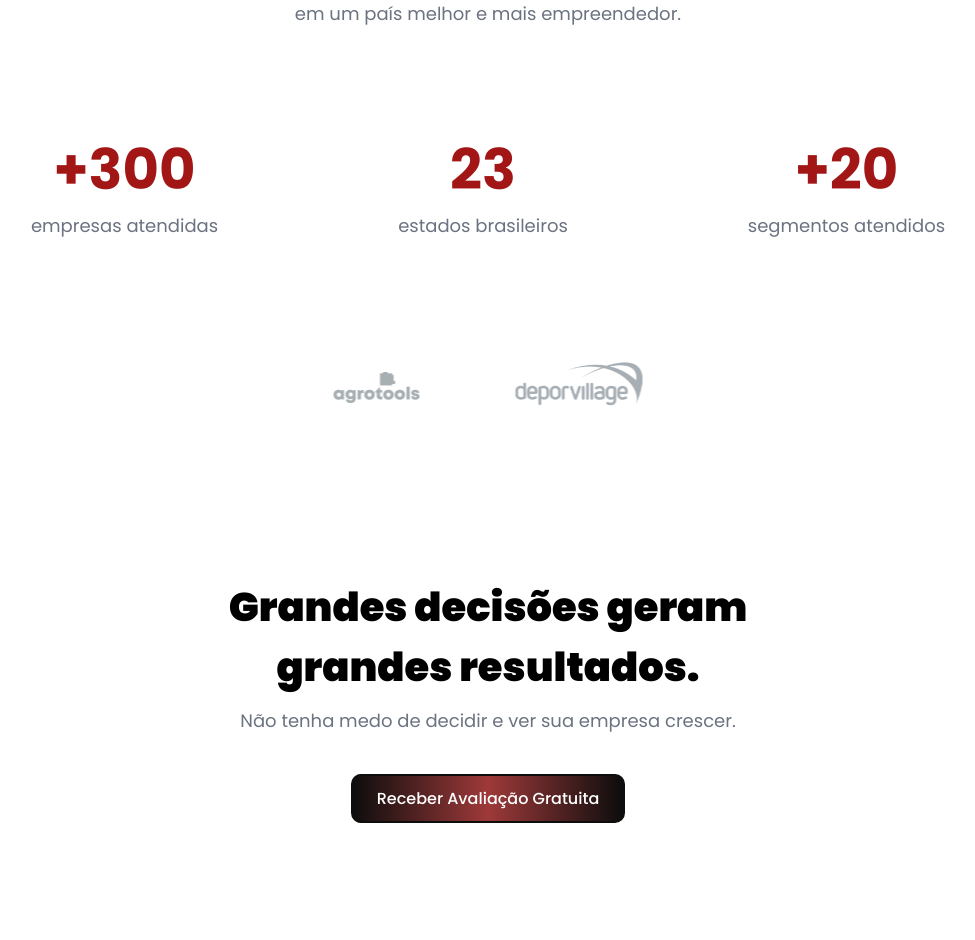
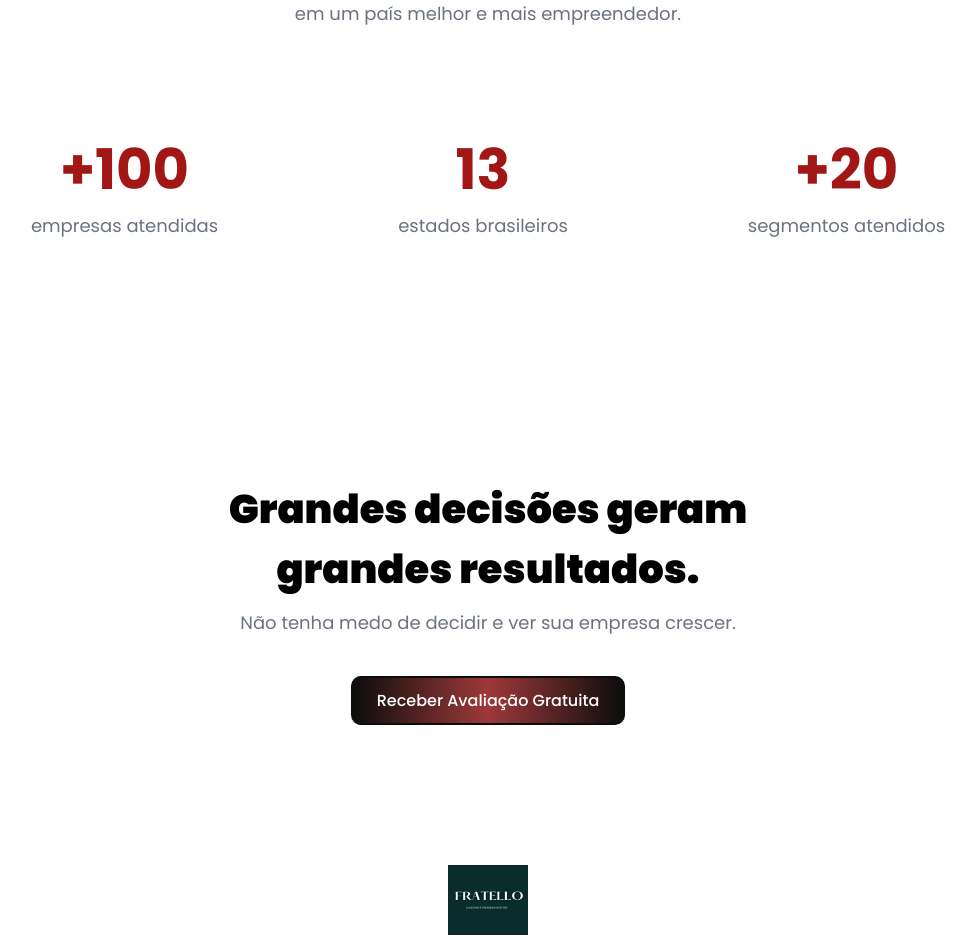
Before and after one commit to lucaseduardocrp/Atlas-RH, a Next.js app: page /About in a window 1280 px wide. Shown: the part 1947-2887 px from the top of the page, without its empty margins (152-1127 px from the left). Built offline with nearby package versions, Linux system fonts and the light colour scheme.

Commit message:
Contribution Company

```diff
--- a/src/components/CompanyStatistics/index.tsx
+++ b/src/components/CompanyStatistics/index.tsx
@@ -1,4 +1,3 @@
-/* eslint-disable @next/next/no-img-element */
 import styles from './styles.module.scss';
 
 export default function CompanyStatistics() {
@@ -14,11 +13,11 @@ export default function CompanyStatistics() {
 
       <div className={styles.statistics}>
         <div className={styles.box}>
-          <h4>+300</h4>
+          <h4>+100</h4>
           <p>empresas atendidas</p>
         </div>
         <div className={styles.box}>
-          <h4>23</h4>
+          <h4>13</h4>
           <p>estados brasileiros</p>
         </div>
         <div className={styles.box}>
@@ -26,8 +25,6 @@ export default function CompanyStatistics() {
           <p>segmentos atendidos</p>
         </div>
       </div>
-
-      <img src="/Colaborators.png" alt="Colaborators" />
     </section>
   )
 }
--- a/src/layouts/Footer/index.tsx
+++ b/src/layouts/Footer/index.tsx
@@ -6,10 +6,15 @@ import Link from "next/link";
 export default function Footer() {
   return(
     <footer className={styles.footerContainer}>
+      <div className={styles.contibutionCompany}>
+        <Image src="/Fratelo.jpeg" alt="Colaborators" width={80} height={70} />
+      </div>
+
       <div className={styles.container}>
         <Link href="/">
           <Image src={'/FooterLogo.png'} width={160} height={52} alt="Colaborators" />
         </Link>
+
 
         <div className={styles.socialMedia}>
           {/* <a href="">
--- a/src/layouts/Footer/styles.module.scss
+++ b/src/layouts/Footer/styles.module.scss
@@ -7,6 +7,10 @@
   p{
     font-size: var(--xsm);
     margin-top: 4rem;
+  }
+
+  .contibutionCompany{
+
   }
 
   .container{
@@ -20,6 +24,7 @@
       cursor: pointer;
     }
   }
+
 
   .footerLinks{
     @include flexCSS();
```
Also changed, not shown: public/Colaborators.png (deleted), public/Fratelo.jpeg (added).
